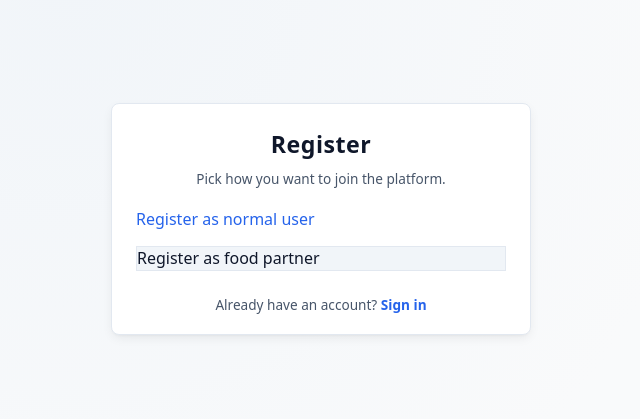
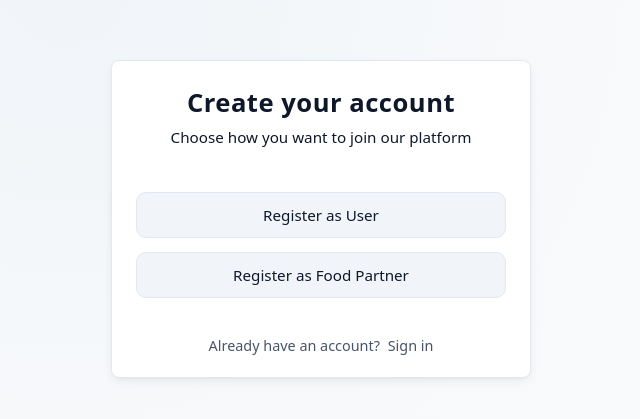
Before and after one commit to Adiii1903/Zomato-Reels, a React app in the folder Frontend/: page /register in a window 1280 px wide. Shown: the part 181-600 px from the top of the page, without its empty margins (319-959 px from the left). Built offline with nearby package versions, Linux system fonts and the light colour scheme; the HTML template or start-up script is replaced by a standard one.

Commit message:
change in UI if register page

```diff
--- a/Frontend/src/pages/auth/ChooseRegister.jsx
+++ b/Frontend/src/pages/auth/ChooseRegister.jsx
@@ -5,22 +5,32 @@ import '../../styles/auth-shared.css';
 const ChooseRegister = () => {
   return (
     <div className="auth-page-wrapper">
-      <div className="auth-card" role="region" aria-labelledby="choose-register-title">
-        <header>
-          <h1 id="choose-register-title" className="auth-title">Register</h1>
-          <p className="auth-subtitle">Pick how you want to join the platform.</p>
+      <div className="auth-card choose-register-card" role="region" aria-labelledby="choose-register-title">
+
+        <header className="auth-header">
+          <h1 id="choose-register-title" className="auth-title">
+            Create your account
+          </h1>
+          <p className="auth-subtitle">
+            Choose how you want to join our platform
+          </p>
         </header>
-        <div style={{display:'flex', flexDirection:'column', gap:'16px'}}>
-          <Link to="/user/register" className="auth-submit" style={{textDecoration:'none'}}>
-            Register as normal user
+
+        <div className="choose-register-actions">
+          <Link to="/user/register" className="auth-btn primary">
+            Register as User
           </Link>
-          <Link to="/food-partner/register" className="auth-submit" style={{textDecoration:'none', background:'var(--color-surface-alt)', color:'var(--color-text)', border:'1px solid var(--color-border)'}}>
-            Register as food partner
+
+          <Link to="/food-partner/register" className="auth-btn secondary">
+            Register as Food Partner
           </Link>
         </div>
-        <div className="auth-alt-action" style={{marginTop:'4px'}}>
-          Already have an account? <Link to="/user/login">Sign in</Link>
+
+        <div className="auth-alt-action">
+          Already have an account?
+          <Link to="/user/login"> Sign in</Link>
         </div>
+
       </div>
     </div>
   );
--- a/Frontend/src/styles/auth-shared.css
+++ b/Frontend/src/styles/auth-shared.css
@@ -122,3 +122,87 @@ button.auth-submit:focus-visible { outline: 2px solid var(--color-accent-hover);
 
 /* Smooth transitions for theme change */
 body, .auth-card, .field-group input { transition: background 200ms ease, color 200ms ease, border-color 200ms ease; }
+
+
+
+
+
+
+/* Header */
+.auth-header {
+  text-align: center;
+  margin-bottom: 24px;
+}
+
+.auth-title {
+  font-size: 1.6rem;
+  font-weight: 600;
+  margin-bottom: 6px;
+}
+
+.auth-subtitle {
+  font-size: 0.95rem;
+  color: var(--color-text-muted);
+}
+
+/* Actions */
+.choose-register-actions {
+  display: flex;
+  flex-direction: column;
+  gap: 14px;
+}
+
+/* Buttons */
+.auth-btn {
+  display: flex;
+  align-items: center;
+  justify-content: center;
+  height: 46px;
+  border-radius: 10px;
+  font-size: 0.95rem;
+  font-weight: 500;
+  text-decoration: none;
+  transition: all 0.25s ease;
+}
+
+/* Primary button */
+.auth-btn.primary {
+   background: var(--color-surface-alt);
+  color: var(--color-text);
+  border: 1px solid var(--color-border);
+}
+
+.auth-btn.primary:hover {
+  transform: translateY(-2px);
+  box-shadow: 0 8px 18px rgba(0, 0, 0, 0.15);
+}
+
+/* Secondary button */
+.auth-btn.secondary {
+  background: var(--color-surface-alt);
+  color: var(--color-text);
+  border: 1px solid var(--color-border);
+}
+
+.auth-btn.secondary:hover {
+  background: var(--color-surface);
+  transform: translateY(-2px);
+}
+
+/* Footer text */
+.auth-alt-action {
+  margin-top: 18px;
+  text-align: center;
+  font-size: 0.9rem;
+}
+
+.auth-alt-action a {
+  margin-left: 4px;
+  color: var(--color-primary);
+  font-weight: 500;
+  text-decoration: none;
+}
+
+.auth-alt-action a:hover {
+  text-decoration: underline;
+}
```
